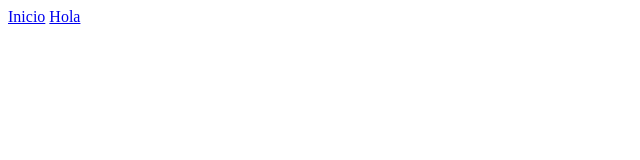
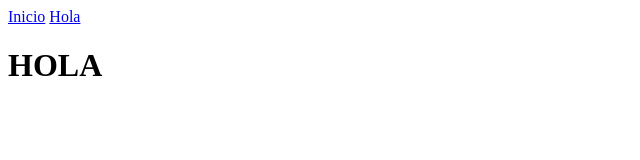
Before and after one commit to ItsPony13/26_09_2025, a plain HTML site: page index.html in a window 1280 px wide. Shown: the whole page, without its empty margins (0-640 px from the left). Drawn offline with Linux system fonts and the light colour scheme.

Commit message:
actualizacion de css e index

```diff
--- a/index.html
+++ b/index.html
@@ -8,5 +8,6 @@
 <body>
     <a href="#">Inicio</a>
     <a href="#">Hola</a>
+    <h1>HOLA</h1>
 </body>
 </html>
--- a/style.css
+++ b/style.css
@@ -3,4 +3,7 @@
     padding: 0;
     box-sizing: border-box;
     font-family: 'Poppins', sans-serif;
+    scroll-behavior: smooth;
+    text-decoration: none;
+    list-style: none;
 }
```
